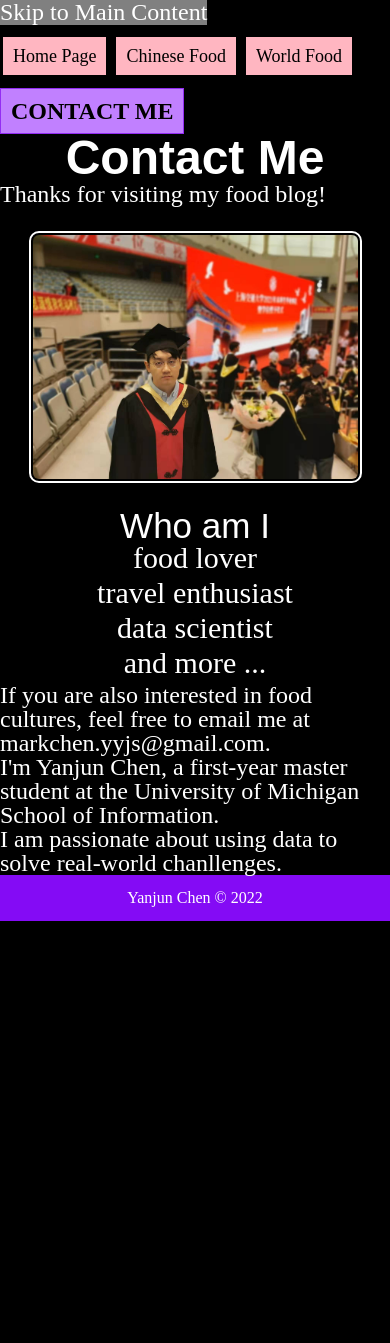
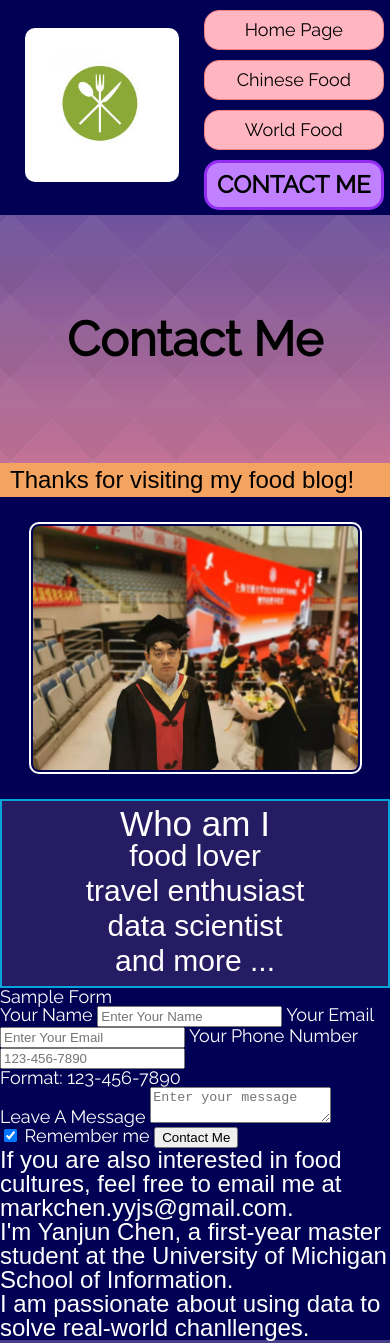
Before and after one commit to markyanjunch/si539-mobileview, a plain HTML site: page contact.html in a window 390 px wide. Shown: the top 1343 px of the page. Before the commit the page ends 921 px from the top, so only its background shows below. Drawn offline with Linux system fonts and the light colour scheme.

Commit message:
mobileview v1

```diff
--- a/contact.html
+++ b/contact.html
@@ -6,6 +6,8 @@
         <link rel="icon" href="images/favicon.ico">
         <link rel="stylesheet" href="css/html5reset.css">
         <link rel="stylesheet" href="css/style.css">
+        <!-- Google Font -->
+        <link rel="stylesheet" href="https://fonts.googleapis.com/css?family=Raleway"/>
         <!-- Global site tag (gtag.js) - Google Analytics -->
         <script async src="https://www.googletagmanager.com/gtag/js?id=G-NQNHRZ4RBV"></script>
         <script>
@@ -15,22 +17,25 @@
 
             gtag('config', 'G-NQNHRZ4RBV');
         </script>
+        <!-- Font Awesome -->
+        <script src="https://kit.fontawesome.com/1e2ae9f3a8.js" crossorigin="anonymous"></script>
         <title>Contact - Yanjun Chen</title>
     </head>
     <body>
+        <a class = "skip" href="#main">Skip to Main Content</a>
         <header>
+            <img src="images/logo.jpg" alt="" id = "logo">
             <nav>
-                <a href="#main">Skip to Main Content</a>
-                <ul>
+                <ul class="nav_links">
                     <li><a href="index.html">Home Page</a></li>
                     <li><a href="chinese.html">Chinese Food</a></li>
                     <li><a href="world.html">World Food</a></li>
                     <li class="active"><a href="contact.html">Contact Me</a></li>
                 </ul>
             </nav>
-            <h1>Contact Me</h1>
         </header>
         <main class="contact">
+            <h1>Contact Me</h1>
             <p id="main">Thanks for visiting my food blog!</p>
             <img src="images/graduation.jpg" alt="Me at commencement" width="200"/>
 
@@ -41,6 +46,31 @@
                 <p>data scientist</p>
                 <p>and more ...</p>
             </div>
+
+            <form>
+                <fieldset>
+                  <legend>Sample Form</legend>
+
+                  <label for="name_id">Your Name</label>
+                  <input type="text" placeholder="Enter Your Name" id = "name_id" name="name" required>
+
+                  <label for="email_id">Your Email</label>
+                  <input type="email" placeholder="Enter Your Email" id = "email_id" name="email" required>
+
+                  <label for="phone_id">Your Phone Number</label>
+                  <input type="tel" name="phone" placeholder="123-456-7890" pattern="[0-9]{3}-[0-9]{3}-[0-9]{4}" required>
+                  <div><span>Format: 123-456-7890</span></div>
+
+
+                  <label for="msg">Leave A Message</label>
+                  <textarea placeholder="Enter your message" id = "msg" name="mesg" required></textarea><br>
+
+                  <input type="checkbox" checked="checked" name="remember" id = "cBox">
+                  <label for ="cBox">Remember me</label>
+
+                  <input type="submit" value = "Contact Me">
+                </fieldset>
+            </form>
 
             <div>
                 <p>
@@ -60,6 +90,11 @@
         </main>
         <footer>
             <p>Yanjun Chen &copy; 2022</p>
+            <div class="awe-icons">
+                <a href="https://www.linkedin.com/in/markyanjunchen" aria-label="linkedin"><i class="fa-brands fa-linkedin"></i></a>
+                <a href="https://github.com/markyanjunch" aria-label="github"><i class="fa-brands fa-github"></i></a>
+                <a href="https://www.facebook.com/yanjun.chen.758" aria-label="facebook"><i class="fa-brands fa-facebook"></i></a>
+            </div>
         </footer>
     </body>
 </html>
--- a/css/style.css
+++ b/css/style.css
@@ -1,13 +1,54 @@
 body {
-	background-color: rgb(0, 0, 0);
+	margin: 0;
+    padding: 0;
+	font-family: "Raleway", sans-serif;
+	font-size: 18px;
+	background-color: rgb(0, 0, 85);
 	color: #fff;
 }
 
+a.skip {
+    left: 0;
+    padding: 6px;
+    position: absolute;
+    top: -40px;
+    -webkit-transition: top 1s ease-out;
+    transition: top 1s ease-out;
+    z-index: 1;
+	font-size: 24px;
+	background-color: gray;
+	color: rgb(255, 255, 255);
+}
+
+header {
+    display: flex;
+    flex-direction: row;
+    align-items: center;
+	padding-bottom: 5px;
+}
+
+#logo {
+	width: 150px;
+	background-color: white;
+}
+
+.nav_links {
+    display: flex;
+    flex-direction: column;
+	justify-content: flex-end;
+}
+
 h1 {
-	font-family: Arial, Helvetica, sans-serif;
 	font-size: 48px;
 	font-weight: bold;
 	text-align: center;
+	color:black;
+	padding: 100px 0;
+	background-image: url("../images/background.png");
+	background-repeat: no-repeat;
+	background-attachment: fixed;
+    background-position: center;
+	background-size: cover;
 }
 
 h2 {
@@ -21,12 +62,6 @@ nav a {
 	color: rgb(0, 0, 0);
 }
 
-nav>a {
-	font-size: 24px;
-	background-color: gray;
-	color: rgb(255, 255, 255);
-}
-
 nav>a:visited {
 	color: rgb(255, 255, 255);
 }
@@ -35,7 +70,8 @@ nav li {
 	background-color: lightpink;
 	font-size: 18px;
 	padding:10px;
-	border: 3px solid rgb(0, 0, 0);
+	border: 1px solid lightcoral;
+	border-radius: 15px;
 	display: inline-block;
     text-align: center;
 	margin-top: 10px;
@@ -50,7 +86,12 @@ nav li a:visited{
     font-weight: bold;
 	font-size: 24px;
 	text-transform: uppercase;
-	border:1px solid rgb(147, 45, 243);
+	border:3px solid rgb(147, 45, 243);
+}
+
+main p {
+	font-family: Arial, Helvetica, sans-serif;
+
 }
 
 img {
@@ -58,6 +99,28 @@ img {
 	border-radius: 10px;
 	padding: 2px;
     margin: 25px 25px;
+}
+
+#main {
+	padding: 5px 10px;
+	background-color: sandybrown;
+	color: black;
+}
+
+#story,
+#xian,
+#suzhou,
+#spain,
+#us,
+.who {
+	border: 2px solid rgb(6, 164, 216);
+	padding: 5px 10px;
+	background-color: rgb(37, 28, 100);
+}
+
+.single-img {
+	width: 200px;
+	height: auto;
 }
 
 .home img,
@@ -79,6 +142,8 @@ img {
 	border:5px dashed rgb(255, 166, 0);
 }
 
+
+
 .contact p{
 	font-size: 24px;
 }
@@ -89,9 +154,38 @@ img {
 	margin-bottom: 5px;
 }
 
-
 footer {
-    background-color: rgb(132, 11, 245);
+    background-color: darkslateblue;
     text-align: center;
     padding: 15px;
+	display: grid;
+	grid-template-rows: 2fr 1fr 2fr;
 }
+
+footer p {
+	grid-row: 0 / 1;
+}
+
+footer .awe-icons {
+	grid-row-start: 3;
+	color: white;
+}
+
+footer a:visited {
+	color: white;
+}
+
+@keyframes logo_animation {
+    from {width: 25px; opacity: 0;}
+    to {width: 150px; opacity: 1;}
+}
+
+#logo {
+    animation: logo_animation 2s;
+}
+
+@media screen and (prefers-reduced-motion: reduce) {
+    * {
+        animation: none;
+    }
+}
```
Also changed, not shown: chinese.html (+14 -4 lines), index.html (+16 -5 lines), world.html (+14 -4 lines), images/background.png (added), images/logo.jpg (added).
